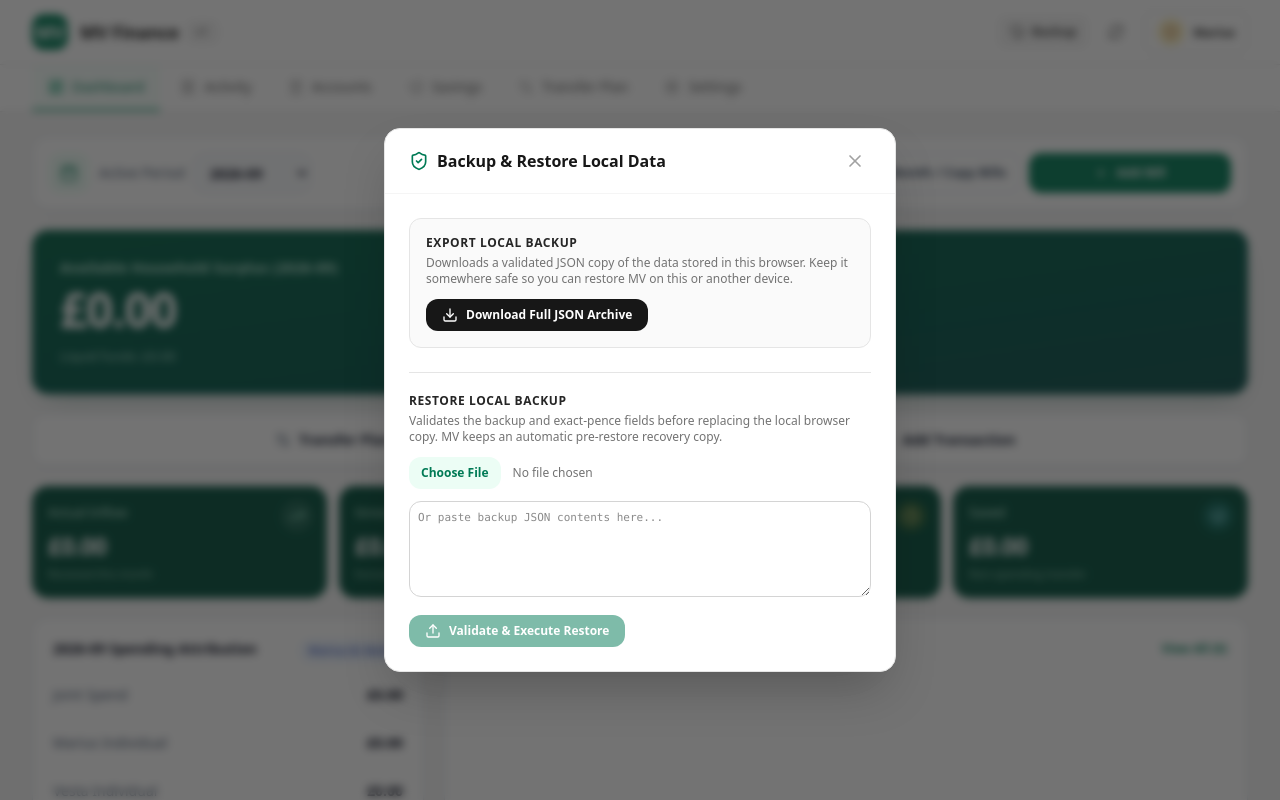
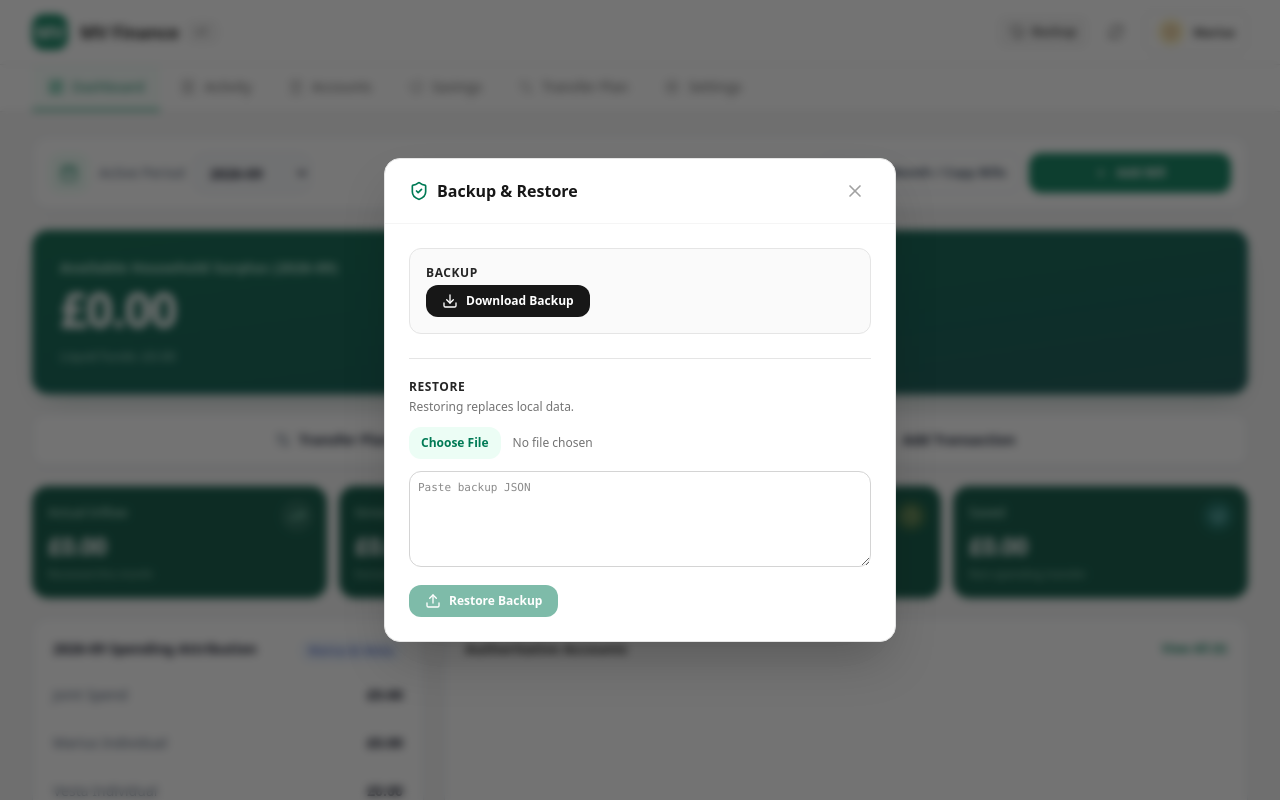
Before and after one commit to backtonemesis-cpu/MV, a React (Vite) app: page / in a window 1280 px wide. Both pictures are taken after a click on the button "Backup". Shown: the top 800 px of the page. Built offline with nearby package versions, Linux system fonts and the light colour scheme.

Commit message:
Reduce backup explanations

```diff
--- a/src/components/BackupRestoreModal.tsx
+++ b/src/components/BackupRestoreModal.tsx
@@ -100,7 +100,7 @@ export const BackupRestoreModal: React.FC<BackupRestoreModalProps> = ({
         <div className="flex items-center justify-between px-6 py-4 border-b border-neutral-100">
           <div className="flex items-center gap-2">
             <ShieldCheck className="w-5 h-5 text-emerald-700" />
-            <h2 className="text-base font-bold text-neutral-900">Backup & Restore Local Data</h2>
+            <h2 className="text-base font-bold text-neutral-900">Backup & Restore</h2>
           </div>
           <button
             onClick={onClose}
@@ -121,33 +121,28 @@ export const BackupRestoreModal: React.FC<BackupRestoreModalProps> = ({
           {/* Export Section */}
           <div className="bg-neutral-50 p-4 rounded-xl border border-neutral-200">
             <h3 className="text-xs font-bold text-neutral-800 uppercase tracking-wider mb-1">
-              Export Local Backup
+              Backup
             </h3>
-            <p className="text-xs text-neutral-500 mb-3">
-              Downloads a validated JSON copy of the data stored in this browser. Keep it somewhere safe so you can restore MV on this or another device.
-            </p>
             <button
               onClick={handleExport}
               disabled={isExporting}
               className="inline-flex items-center gap-2 px-4 py-2 bg-neutral-900 text-white rounded-xl text-xs font-semibold hover:bg-neutral-800 transition disabled:opacity-50"
             >
               <Download className="w-4 h-4" />
-              {isExporting ? 'Generating...' : 'Download Full JSON Archive'}
+              {isExporting ? 'Generating...' : 'Download Backup'}
             </button>
           </div>
 
           {/* Restore Section (Owner Only) */}
           <div className="border-t border-neutral-200 pt-5">
             <h3 className="text-xs font-bold text-neutral-800 uppercase tracking-wider mb-1">
-              Restore Local Backup
+              Restore
             </h3>
-            <p className="text-xs text-neutral-500 mb-3">
-              Validates the backup and exact-pence fields before replacing the local browser copy. MV keeps an automatic pre-restore recovery copy.
-            </p>
+            <p className="text-xs text-neutral-500 mb-3">Restoring replaces local data.</p>
 
             {!isOwner ? (
               <div className="p-3 bg-neutral-100 rounded-xl text-xs text-neutral-600">
-                Only the Household Owner (Marius) can execute dataset restores.
+                Owner only.
               </div>
             ) : restoreComplete ? (
               <div className="bg-emerald-50 border border-emerald-200 rounded-xl p-4 text-xs text-emerald-900 space-y-2">
@@ -155,9 +150,6 @@ export const BackupRestoreModal: React.FC<BackupRestoreModalProps> = ({
                   <CheckCircle2 className="w-4 h-4 text-emerald-600" />
                   Local Backup Restored
                 </div>
-                <p className="text-[11px] text-emerald-700 mt-1">
-                  The validated backup is now stored locally in this browser and the restore is recorded in the audit trail.
-                </p>
               </div>
             ) : (
               <div className="space-y-3">
@@ -169,7 +161,7 @@ export const BackupRestoreModal: React.FC<BackupRestoreModalProps> = ({
                 />
 
                 <textarea
-                  placeholder="Or paste backup JSON contents here..."
+                  placeholder="Paste backup JSON"
                   value={importJson}
                   onChange={(e) => setImportJson(e.target.value)}
                   className="w-full h-24 p-2 text-[11px] font-mono rounded-xl border border-neutral-300"
@@ -181,7 +173,7 @@ export const BackupRestoreModal: React.FC<BackupRestoreModalProps> = ({
                   className="inline-flex items-center gap-2 px-4 py-2 bg-emerald-700 text-white rounded-xl text-xs font-semibold hover:bg-emerald-800 transition disabled:opacity-50"
                 >
                   <Upload className="w-4 h-4" />
-                  {isImporting ? 'Validating & Restoring...' : 'Validate & Execute Restore'}
+                  {isImporting ? 'Restoring...' : 'Restore Backup'}
                 </button>
               </div>
             )}
```
